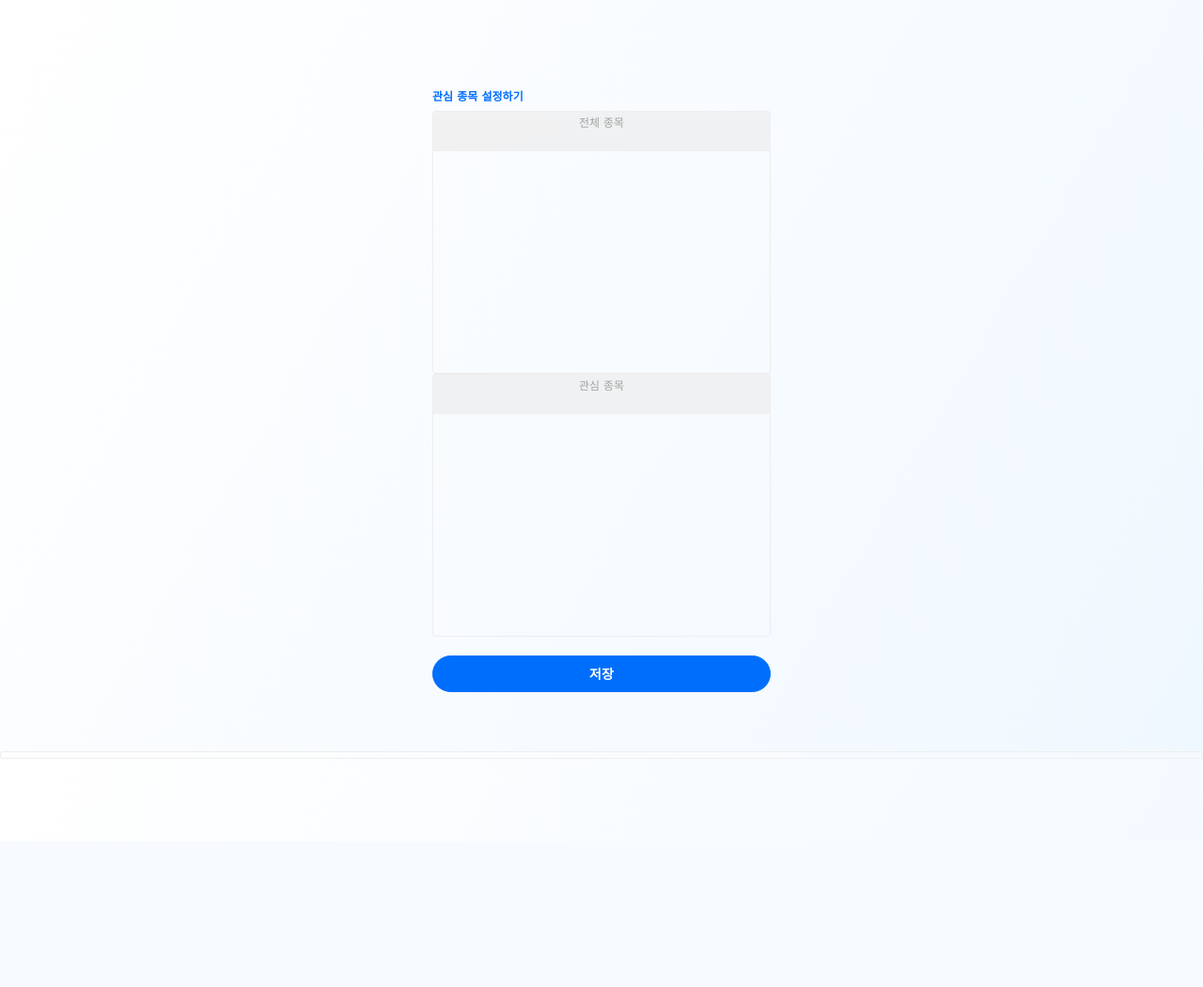
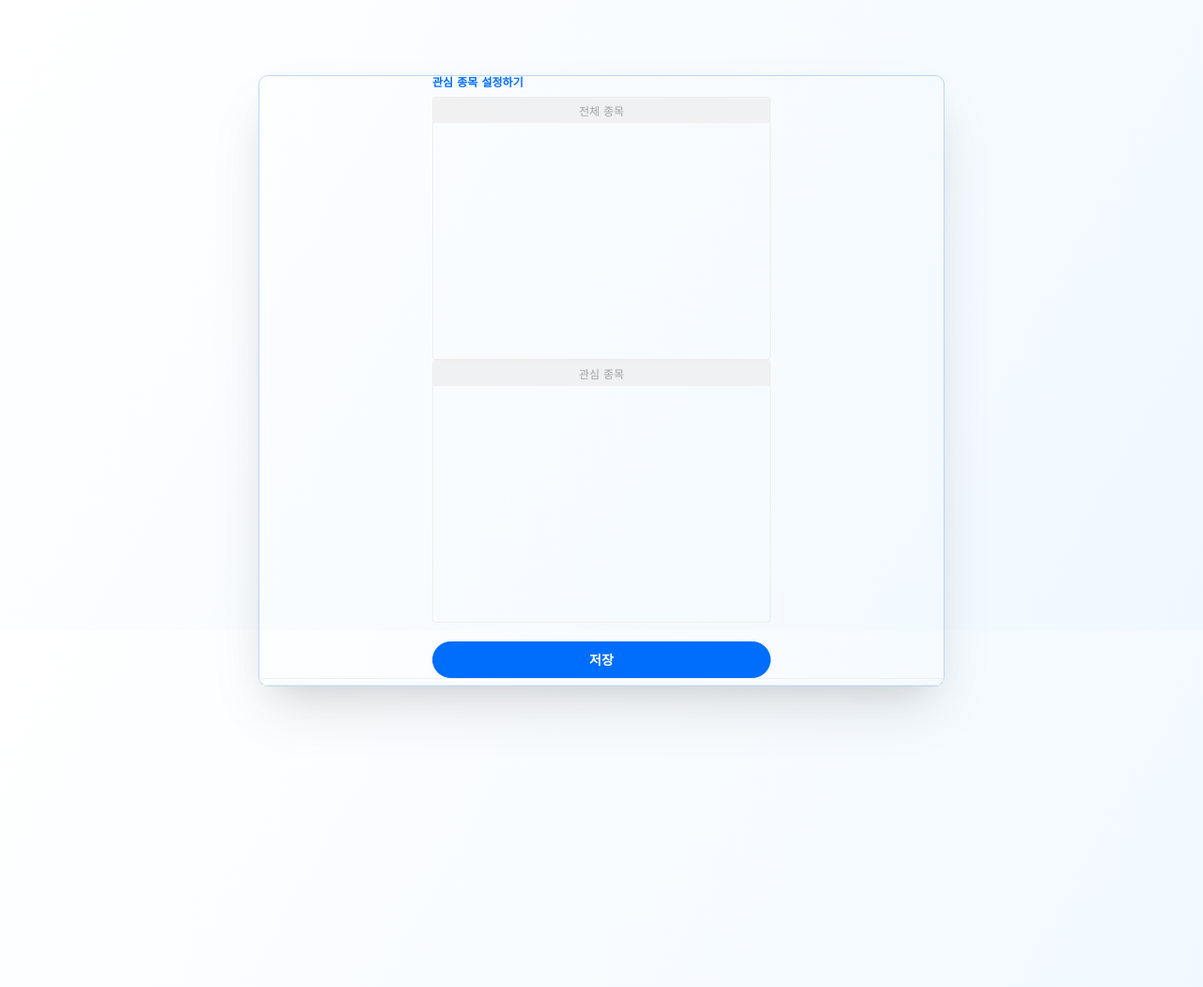
Before and after one commit to Park-Joyeong/SIEVE, a Django app: template sieve/sieve/templates/autostock/interest_edit.html in a window 1280 px wide. Shown: the whole page at 94% size. Before the commit the page ends 808 px from the top, so only its background shows below. Run offline with Django 3.2, Linux system fonts and the light colour scheme; the template is opened without the code that fills it, so the values that code supplies are empty; some libraries are stand-ins or nearby versions.

Commit message:
FIX: signin, signup css 수정. interest_edit 템플릿 layout 기준으로  확장

```diff
--- a/sieve/sieve/static/autostock/css/interest_edit.css
+++ b/sieve/sieve/static/autostock/css/interest_edit.css
@@ -1,18 +1,31 @@
 /* 자식에서 height 속성값으로 %를 쓰려고 */
-html,
+
+
+/* html,
 body,
 .container,
+.wrapper-border,
 .wrapper {
     height: 100%;
+} */
+
+.wrapper-border {
+    width: 100%;
+    margin: auto;
+    margin-bottom: 20px;
+    border: 1px solid rgba(0, 110, 252, 0.25);
+    border-radius: 10px;
+    box-shadow: 0 30px 60px -10px rgb(0 0 0 / 10%), 0 18px 36px -18px rgb(0 0 0 / 12%);
+    position: relative;
+    top: 10vh;
 }
 
 .wrapper {
     display: block;
     width: 360px;
     margin: auto;
-  /* background: aliceblue; */
     position: relative;
-  top: 12vh;
+    /* top: 12vh; */
 }
 
 button {
@@ -34,24 +47,25 @@ button {
     font-weight: bold;
     font-size: 12px;
     line-height: 15px;
-
     color: #006efc;
 }
 
 .container-listed-company,
 .container-stocks-of-interest {
-  height: 35%;
+    width: 100%;
+    height: 35vh;
     border: 1px solid #eeeeee;
     border-radius: 3px;
 }
 
 .area-content-list {
     overflow: auto;
-  height: 80%;
+    height: 80vh;
 }
 
 .area-list-title {
-  height: 15%;
+    padding: 3px;
+    width: 100%;
     background: rgba(238, 238, 238, 0.75);
     border-radius: 3px 3px 0px 0px;
     text-align: center;
@@ -63,16 +77,13 @@ button {
     font-weight: normal;
     font-size: 12px;
     line-height: 15px;
-
     vertical-align: middle;
-
     color: rgba(136, 136, 136, 0.75);
 }
 
 .list-item {
     border: 1px solid #eeeeee;
     border-radius: 3px;
-
     padding: 3px 10px;
 }
 
@@ -82,7 +93,6 @@ button {
     font-weight: bold;
     font-size: 12px;
     line-height: 15px;
-
     color: #000000;
 }
 
@@ -92,7 +102,6 @@ button {
     font-weight: normal;
     font-size: 12px;
     line-height: 14px;
-
     float: right;
     color: #000000;
 }
@@ -103,7 +112,6 @@ button {
     font-weight: normal;
     font-size: 10px;
     line-height: 12px;
-
     color: #000000;
 }
 
@@ -113,7 +121,6 @@ button {
     font-weight: normal;
     font-size: 12px;
     line-height: 14px;
-
     float: right;
     color: #000000;
 }
@@ -121,7 +128,8 @@ button {
 .active {
     background: #006efc;
 }
-.active > div > span {
+
+.active>div>span {
     color: #ffffff;
 }
 
@@ -129,14 +137,10 @@ button {
     color: #006EFC;
 }
 
-@media (min-width: 576px) {
-}
+@media (min-width: 576px) {}
 
-@media (min-width: 768px) {
-}
+@media (min-width: 768px) {}
 
-@media (min-width: 992px) {
-}
+@media (min-width: 992px) {}
 
-@media (min-width: 1200px) {
-}
+@media (min-width: 1200px) {}
--- a/sieve/sieve/static/base/css/base.css
+++ b/sieve/sieve/static/base/css/base.css
@@ -41,12 +41,6 @@ button:focus {
 /* layout */
 
 .contents {
-    width: 100%;
-    margin: auto;
-    margin-bottom: 20px;
-    border: 1px solid rgba(0, 110, 252, 0.25);
-    border-radius: 10px;
-    box-shadow: 0 30px 60px -10px rgb(0 0 0 / 10%), 0 18px 36px -18px rgb(0 0 0 / 12%);
-    position: relative;
-    top: 10vh;
+    /* width: 100%;
+    margin: auto; */
 }
--- a/sieve/sieve/templates/account/signin.html
+++ b/sieve/sieve/templates/account/signin.html
@@ -10,6 +10,7 @@
 
 <!-- contents -->
 {% block contents %}
+<div class="wrapper-border">
   <div class="wrapper">
     <div class="signin-logo">
       <img src="../../static/images/logo-circle.png" class="logo-circle" />
@@ -51,6 +52,7 @@
       </form>
     </div>
   </div>
+</div>
 {% endblock %}
 
 <!-- js -->
--- a/sieve/sieve/templates/account/signup.html
+++ b/sieve/sieve/templates/account/signup.html
@@ -10,6 +10,7 @@
 
 <!-- contents -->
 {% block contents %}
+<div class="wrapper-border">
   <div class="wrapper">
     <div class="signup-logo">
       <img src="{% static 'images/logo-text.png' %}" class="logo-text" />
@@ -94,6 +95,7 @@
       </form>
     </div>
   </div>
+</div>
 {% endblock %}
 
 <!-- js -->
--- a/sieve/sieve/templates/autostock/interest_edit.html
+++ b/sieve/sieve/templates/autostock/interest_edit.html
@@ -1,25 +1,7 @@
-{% load static %}
-<!DOCTYPE html>
-<html lang="en">
+{% extends "../base/layout.html" %} {% load static %}
 
-<head>
-    <meta charset="UTF-8">
-    <meta http-equiv="X-UA-Compatible" content="IE=edge">
-    <meta name="viewport" content="width=device-width, initial-scale=1.0">
-
-    <!-- Bootstrap -->
-    <link rel="stylesheet" href="{% static 'bootstrap-4.6.0-dist/css/bootstrap.min.css' %}" />
-    <script src="{% static 'base/js/jquery-3.5.1.min.js' %}"></script>
-    <script src="{% static 'bootstrap-4.6.0-dist/js/bootstrap.min.js' %}"></script>
-    <script src="https://cdn.jsdelivr.net/npm/popper.js@1.16.1/dist/umd/popper.min.js"
-        integrity="sha384-9/reFTGAW83EW2RDu2S0VKaIzap3H66lZH81PoYlFhbGU+6BZp6G7niu735Sk7lN"
-        crossorigin="anonymous"></script>
-
-    <!-- css -->
-    <link rel="stylesheet" href="{% static 'base/css/base.css' %}" />
+{% block extrahead %}
 <link rel="stylesheet" href="{% static 'autostock/css/interest_edit.css' %}" />
-    <title>Sieve</title>
-
 <script>
     window.onload = (event) => {
         var listedCompany = JSON.parse('{{ listed_company | safe }}')
@@ -27,10 +9,13 @@
         componentRendering({ listedCompany: listedCompany, stocksOfInterest: stocksOfInterest });
     };
 </script>
+{% endblock %}
+
+{% block title %}Sieve :: Interest Edit{% endblock %}
 </head>
 
-<body>
-    <div class="container">
+{% block contents %}
+<div class="wrapper-border">
     <div class="wrapper">
         <h2 class="text-menu-title">관심 종목 설정하기</h2>
         <div class="container-listed-company">
@@ -51,7 +36,6 @@
         </div>
         <button onClick="save()">저장</button>
     </div> <!-- End of .wrapper-->
-    </div> <!-- End of .container-->
 
     <div class="list-item" ondblclick="onDoubleClicked(this);">
         <div>
@@ -63,8 +47,11 @@
             <span class="category"></span>
         </div>
     </div>
+</div> <!-- End of .wrapper-border -->
+
 {% csrf_token %}
+{% endblock %}
+
+{% block extra_js %}
 <script src="{% static 'autostock/js/interest_edit.js' %}"></script>
-</body>
-
-</html>
+{% endblock %}
```
Also changed, not shown: sieve/sieve/static/account/css/signin.css (+9 -0 lines), sieve/sieve/static/account/css/signup.css (+9 -0 lines). Lines whose indentation alone changed are shown as unchanged.
